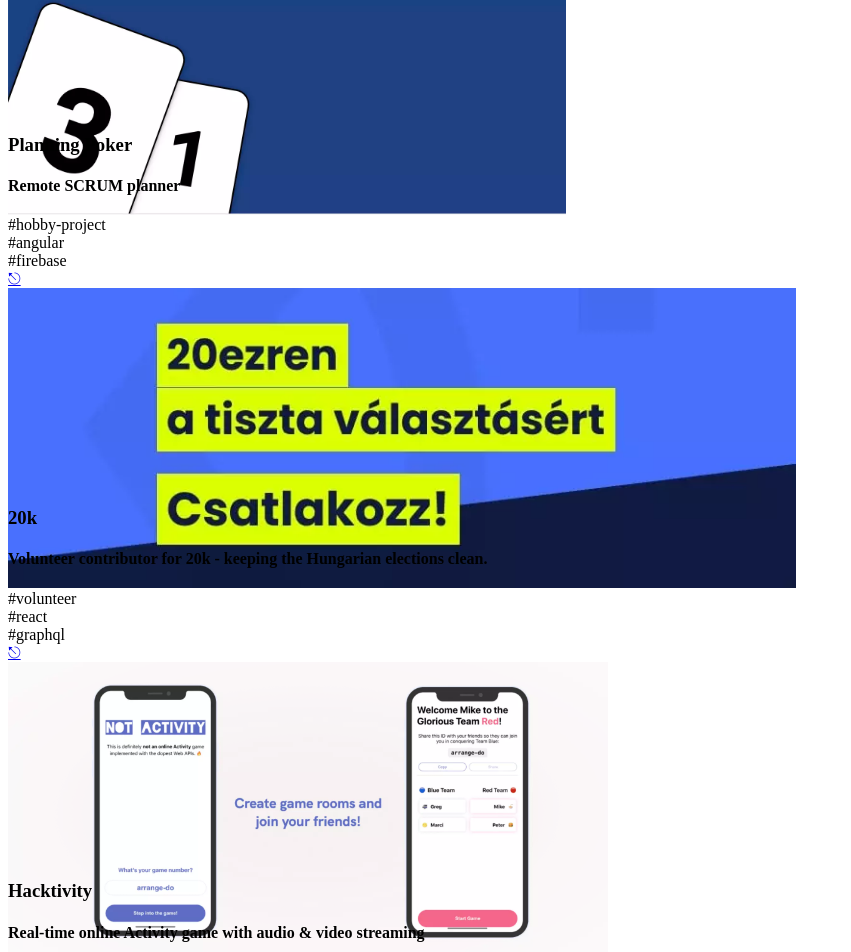
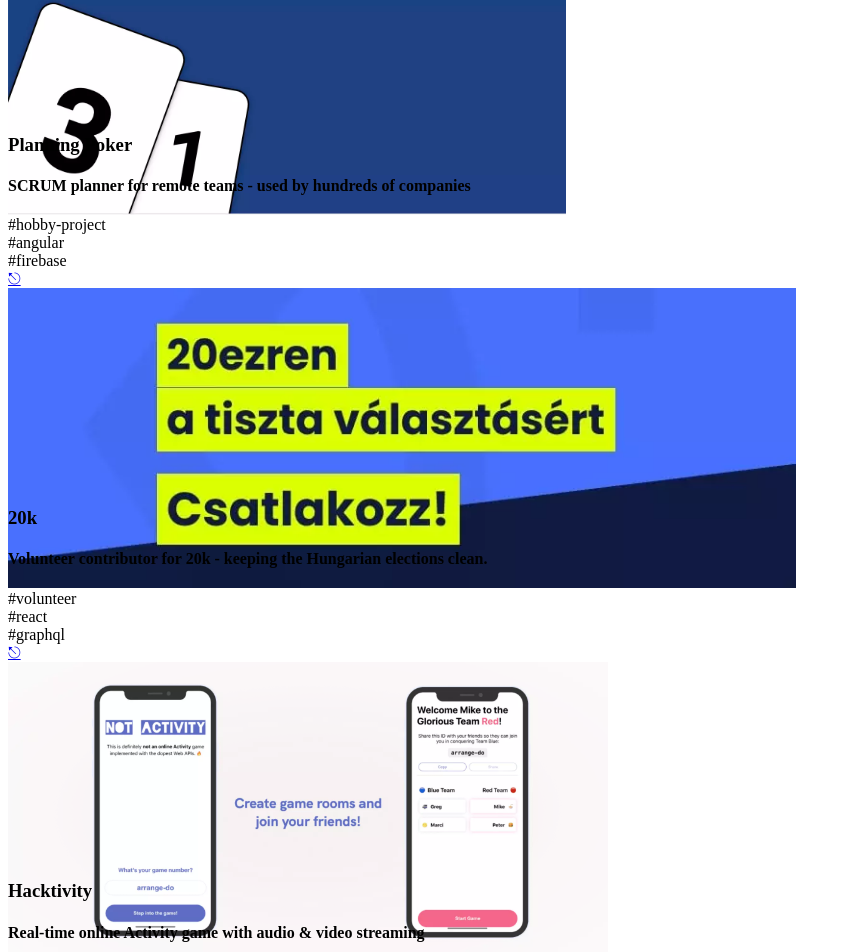
Before and after one commit to biharygergo/portfolio, a Next.js app: page / in a window 1280 px wide. Shown: the part 3163-4115 px from the top of the page, without its empty margins (0-851 px from the left). Built offline with nearby package versions, Linux system fonts and the light colour scheme.

Commit message:
Update projects.ts

```diff
--- a/data/projects.ts
+++ b/data/projects.ts
@@ -13,9 +13,9 @@ export const projects: Project[] = [
   },
   {
     title: "Planning Poker",
-    subtitle: "Remote SCRUM planner",
+    subtitle: "SCRUM planner for remote teams - used by hundreds of companies",
     description:
-      "When Prezi switched to all-remote during to the pandemic, I developed this app to help our planning process. As it is open-source, several teams started implementing it beyond Prezi.",
+      "When Prezi switched to all-remote during to the pandemic, I developed this app to help our planning process. I invest a lot of my free time into developing it, and it's now used by more than 5000 people every month and growing rapidly.",
     tags: ["hobby-project", "angular", "firebase"],
     coverImageUrl: "/planning-cover",
     coverImageAlt: "Illustration of poker cards",
```
